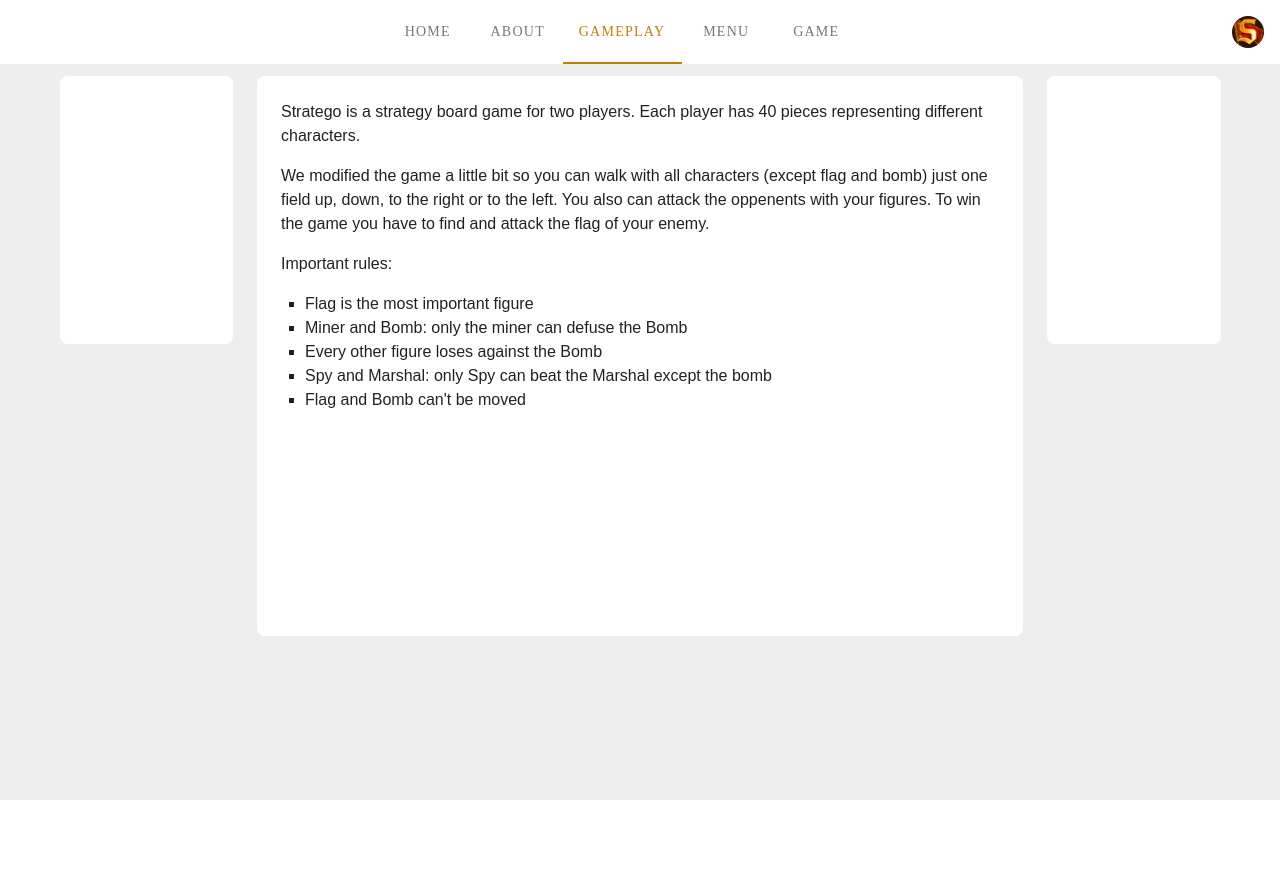
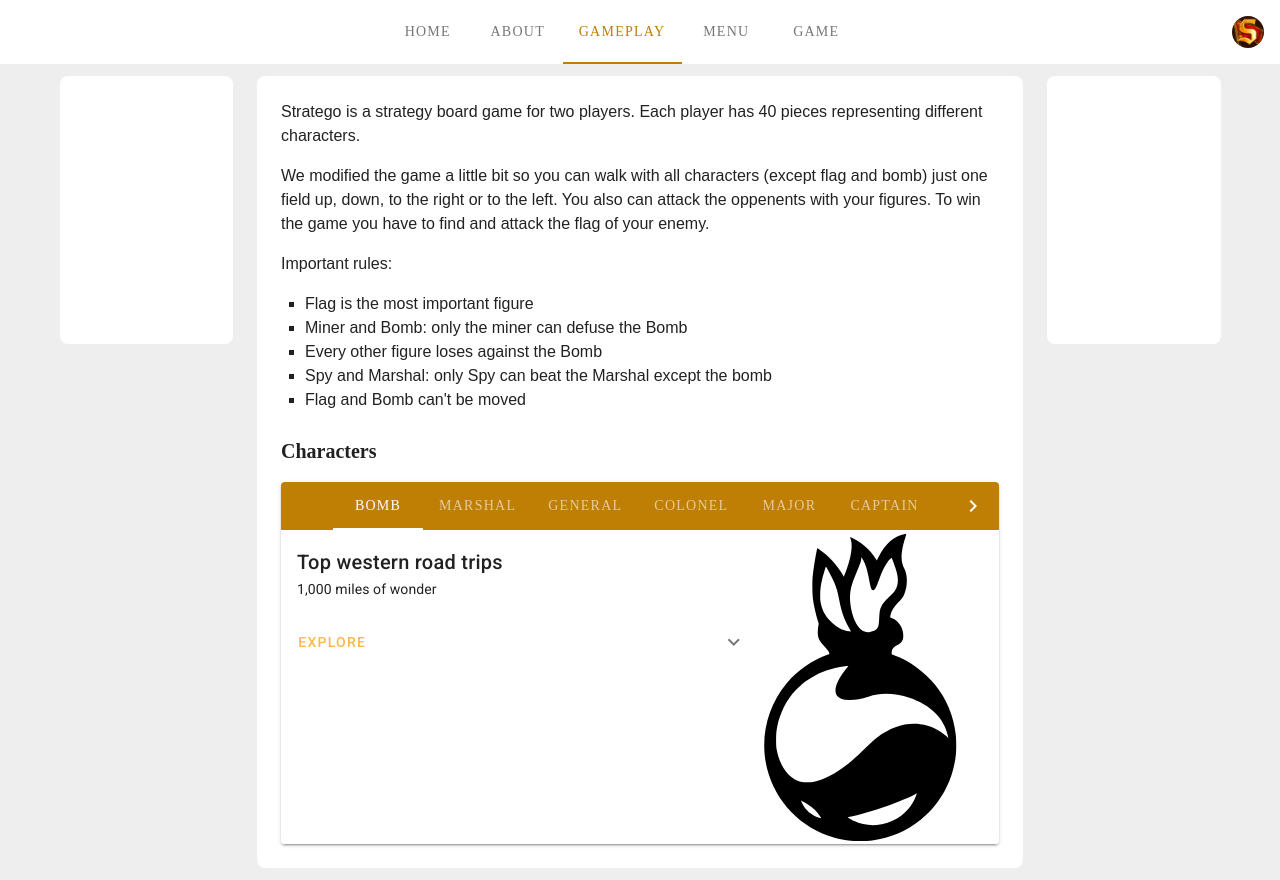
Before and after one commit to WalterVoetschCortes/stratego-vue, a Vue app: page /#/gameplay in a window 1280 px wide. Before the commit the page ends 800 px from the top, so only its background shows below. Built offline with nearby package versions, Linux system fonts and the light colour scheme; a web font is replaced by a local one.

Commit message:
developed gameplay section

```diff
--- a/src/App.vue
+++ b/src/App.vue
@@ -67,3 +67,6 @@
 <style>
   @import './assets/styles/about.css';
 </style>
+<style>
+  @import './assets/styles/gameplay.css';
+</style>
--- a/src/assets/styles/gameplay.css
+++ b/src/assets/styles/gameplay.css
@@ -0,0 +1,5 @@
+.gameplay__subtitle{
+    margin-bottom: var(--mb-2);
+    margin-top: var(--mb-3);
+    font-size: var(--h2-font-size);
+}
--- a/src/views/Gameplay.vue
+++ b/src/views/Gameplay.vue
@@ -41,6 +41,84 @@
                             <li>Flag and Bomb can't be moved</li>
                         </ul>
 
+                        <h2 class="gameplay__subtitle">Characters</h2>
+
+                        <v-card>
+                                <v-tabs
+                                        v-model="tab"
+                                        background-color="primary"
+                                        dark
+                                >
+                                    <v-tab
+                                            v-for="item in items"
+                                            :key="item.tab"
+                                    >
+                                        {{ item.tab }}
+                                    </v-tab>
+                                </v-tabs>
+
+                                <v-tabs-items v-model="tab">
+                                    <v-tab-item
+                                            v-for="item in items"
+                                            :key="item.tab"
+                                    >
+                                        <v-card flat>
+                                            <v-row no-gutters>
+                                                <v-col
+                                                        cols="12"
+                                                        sm="6"
+                                                        md="8"
+                                                >
+
+                                                    <v-card-title>
+                                                        Top western road trips
+                                                    </v-card-title>
+
+                                                    <v-card-subtitle>
+                                                        1,000 miles of wonder
+                                                    </v-card-subtitle>
+
+                                                    <v-card-actions>
+                                                        <v-btn
+                                                                color="orange lighten-2"
+                                                                text
+                                                        >
+                                                            Explore
+                                                        </v-btn>
+
+                                                        <v-spacer></v-spacer>
+
+                                                        <v-btn
+                                                                icon
+                                                                @click="show = !show"
+                                                        >
+                                                            <v-icon>{{ show ? 'mdi-chevron-up' : 'mdi-chevron-down' }}</v-icon>
+                                                        </v-btn>
+                                                    </v-card-actions>
+
+                                                    <v-expand-transition>
+                                                        <div v-show="show">
+                                                            <v-divider></v-divider>
+
+                                                            <v-card-text>{{ item.content }}</v-card-text>
+                                                        </div>
+                                                    </v-expand-transition>
+                                                </v-col>
+                                                <v-col
+                                                        cols="6"
+                                                        md="4"
+                                                >
+                                                    <v-img
+                                                            src="../assets/svg/character-bomb.svg"
+                                                            width="200px"
+                                                    ></v-img>
+                                                </v-col>
+                                            </v-row>
+                                        </v-card>
+                                    </v-tab-item>
+                                </v-tabs-items>
+                            </v-card>
+
                         <!--  -->
                     </v-sheet>
                 </v-col>
@@ -60,3 +138,27 @@
         </v-container>
     </div>
 </template>
+<script>
+    export default {
+        data () {
+            return {
+                show: false,
+                tab: null,
+                items: [
+                    { tab: 'Bomb', img: '../images/', content: 'Bomb bla bla bla bla bla bla bla bla bla bla bla.' },
+                    { tab: 'Marshal', content: 'Tab 2 Content' },
+                    { tab: 'General', content: 'Tab 3 Content' },
+                    { tab: 'Colonel', content: 'Tab 4 Content' },
+                    { tab: 'Major', content: 'Tab 5 Content' },
+                    { tab: 'Captain', content: 'Tab 6 Content' },
+                    { tab: 'Lieutenant', content: 'Tab 7 Content' },
+                    { tab: 'Sergeant', content: 'Tab 8 Content' },
+                    { tab: 'Miner', content: 'Tab 9 Content' },
+                    { tab: 'Scout', content: 'Tab 10 Content' },
+                    { tab: 'Spy', content: 'Tab 10 Content' },
+                    { tab: 'Flag', content: 'Tab 10 Content' },
+                ],
+            }
+        },
+    }
+</script>
```
